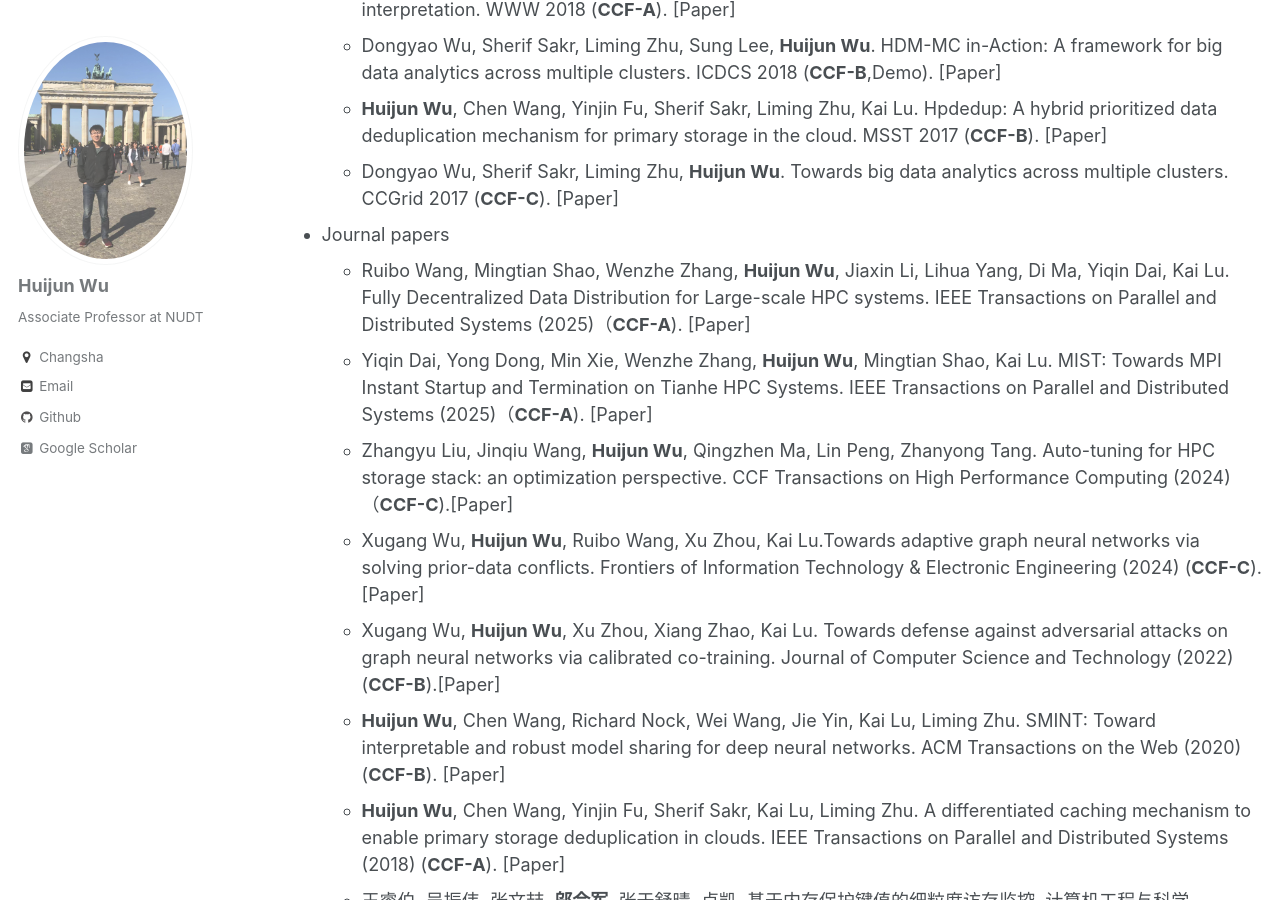
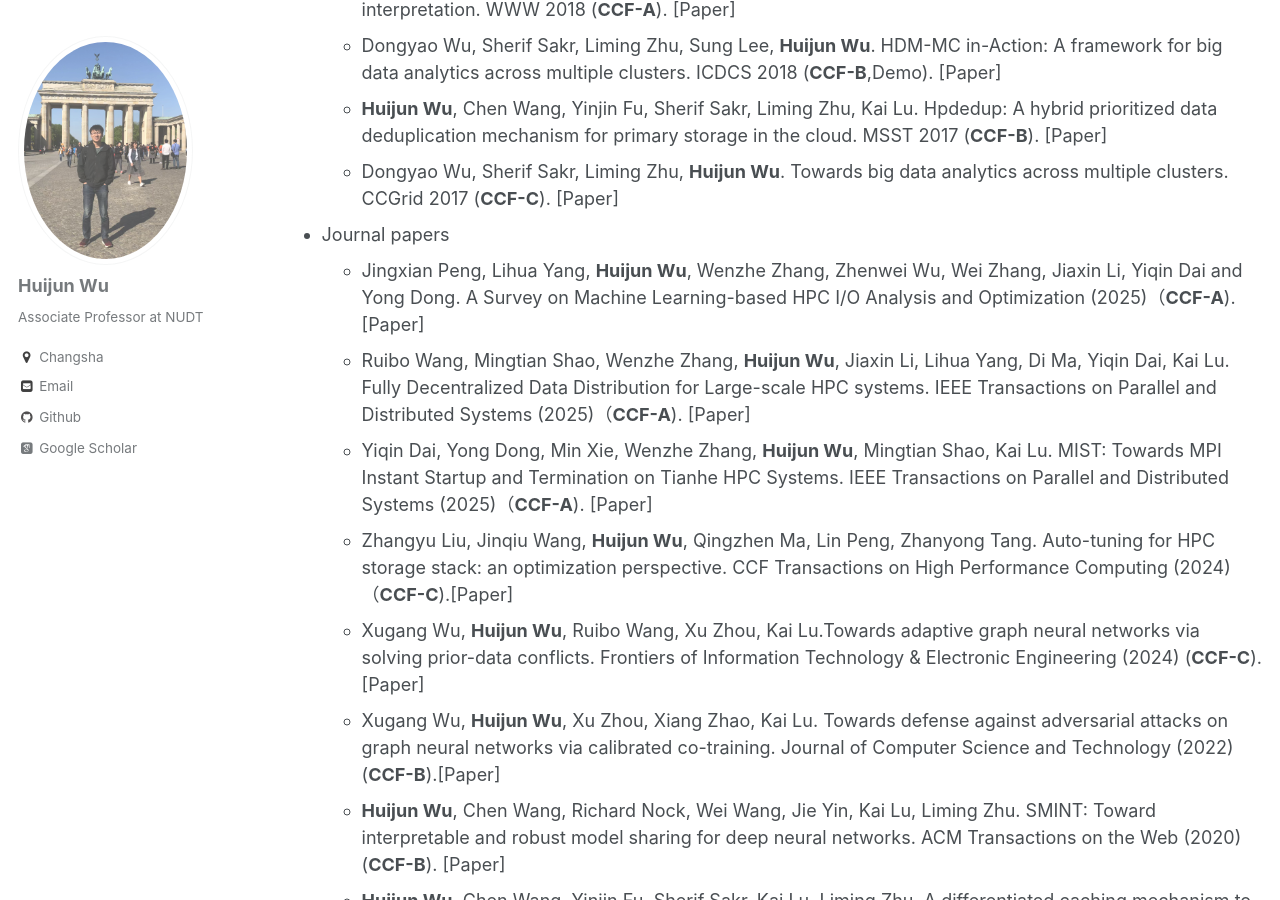
Before and after one commit to sktzwhj/sktzwhj.github.io, a Jekyll site: the page built from _pages/publications.md, in a window 1280 px wide and 900 px high, scrolled down 1410 px. Built offline with Jekyll 4.4.1, drawn with Linux system fonts in a browser that asks for light colours; some web fonts are replaced; a script that is not in the unit is left out.

Commit message:
add one paper

```diff
--- a/_pages/publications.md
+++ b/_pages/publications.md
@@ -40,6 +40,7 @@ author_profile: true
 
 
 * Journal papers
+  * Jingxian Peng, Lihua Yang, **Huijun Wu**, Wenzhe Zhang, Zhenwei Wu, Wei Zhang, Jiaxin Li, Yiqin Dai and Yong Dong. A Survey on Machine Learning-based HPC I/O Analysis and Optimization (2025)（**CCF-A**). [[Paper]](http://sktzwhj.github.io/files/TPDS25-3.pdf)
   * Ruibo Wang, Mingtian Shao, Wenzhe Zhang, **Huijun Wu**, Jiaxin Li, Lihua Yang, Di Ma, Yiqin Dai, Kai Lu. Fully Decentralized Data Distribution for Large-scale HPC systems. IEEE Transactions on Parallel and Distributed Systems (2025)（**CCF-A**). [[Paper]](http://sktzwhj.github.io/files/TPDS25-2.pdf)
   * Yiqin Dai, Yong Dong, Min Xie, Wenzhe Zhang, **Huijun Wu**, Mingtian Shao, Kai Lu. MIST: Towards MPI Instant Startup and Termination on Tianhe HPC Systems. IEEE Transactions on Parallel and Distributed Systems (2025)（**CCF-A**). [[Paper]](http://sktzwhj.github.io/files/TPDS25.pdf)
   * Zhangyu Liu, Jinqiu Wang, **Huijun Wu**, Qingzhen Ma, Lin Peng, Zhanyong Tang. Auto-tuning for HPC storage stack: an optimization perspective. CCF Transactions on High Performance Computing (2024) （**CCF-C**).[[Paper]](http://sktzwhj.github.io/files/THPC24.pdf)
```
